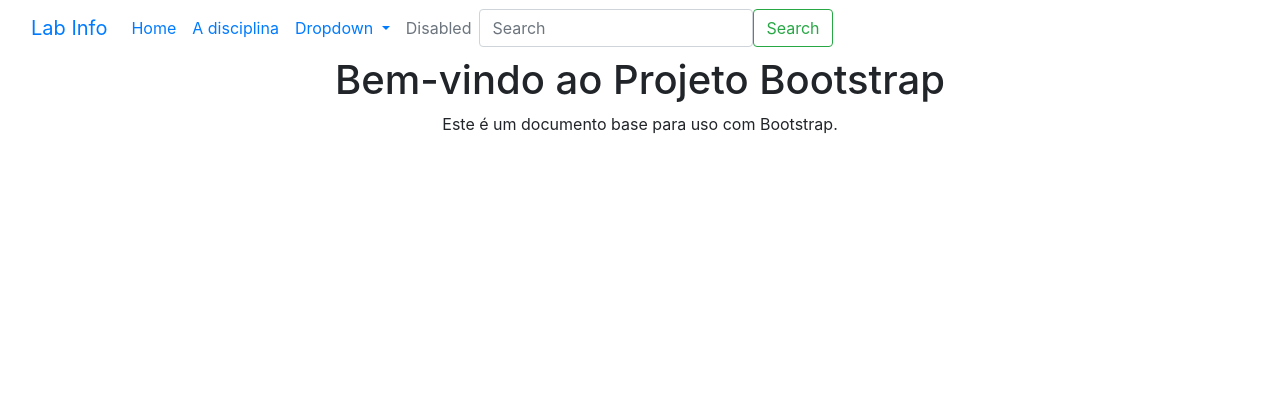
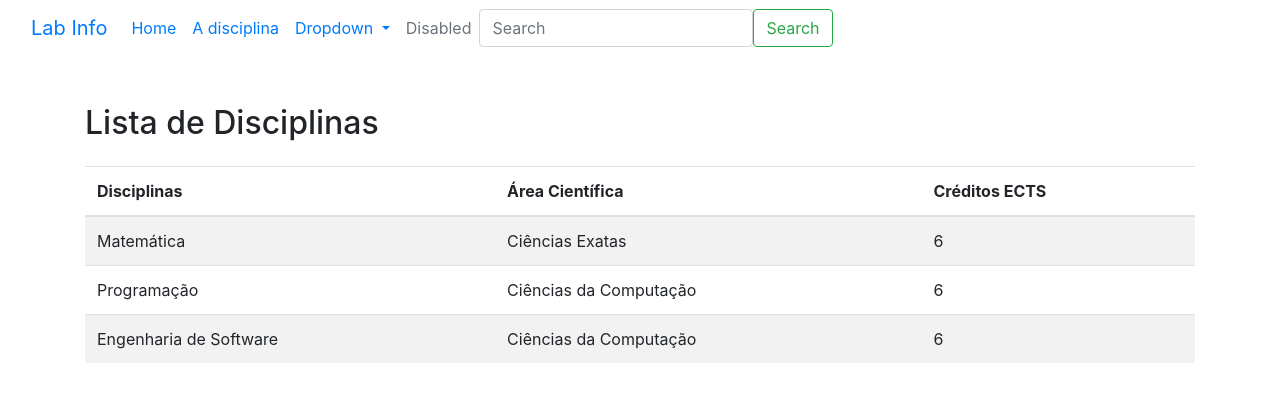
Before and after one commit to DanielMorais44/LI2024-Teste03, a plain HTML site: page disciplinas.html in a window 1280 px wide. Drawn offline with nearby package versions, Linux system fonts and the light colour scheme; a small style sheet from the web is missing.

Commit message:
5ª tarefa concluida

```diff
--- a/disciplinas.html
+++ b/disciplinas.html
@@ -4,7 +4,7 @@
   <meta charset="UTF-8">
   <meta name="viewport" content="width=device-width, initial-scale=1.0">
   <meta http-equiv="X-UA-Compatible" content="ie=edge">
-  <title>Bootstrap Base Document</title>
+  <title>Disciplinas</title>
 
   <!-- Bootstrap CSS (via CDN) -->
   <link
@@ -15,6 +15,8 @@
   >
 </head>
 <body>
+
+  <!-- Menu de navegação no topo -->
   <nav class="navbar navbar-expand-lg bg-body-tertiary">
     <div class="container-fluid">
       <a class="navbar-brand" href="#">Lab Info</a>
@@ -51,24 +53,49 @@
       </div>
     </div>
   </nav>
-  <!-- Conteúdo do corpo da página aqui -->
-  <h1 class="text-center">Bem-vindo ao Projeto Bootstrap</h1>
-  <p class="text-center">Este é um documento base para uso com Bootstrap.</p>
+
+  <!-- Tabela de Disciplinas -->
+  <div class="container mt-5">
+    <h2 class="mb-4">Lista de Disciplinas</h2>
+    <table class="table table-striped">
+      <thead>
+        <tr>
+          <th>Disciplinas</th>
+          <th>Área Científica</th>
+          <th>Créditos ECTS</th>
+        </tr>
+      </thead>
+      <tbody>
+        <tr>
+          <td>Matemática</td>
+          <td>Ciências Exatas</td>
+          <td>6</td>
+        </tr>
+        <tr>
+          <td>Programação</td>
+          <td>Ciências da Computação</td>
+          <td>6</td>
+        </tr>
+        <tr>
+          <td>Engenharia de Software</td>
+          <td>Ciências da Computação</td>
+          <td>6</td>
+        </tr>
+      </tbody>
+    </table>
+  </div>
 
   <!-- Optional JavaScript -->
-  <!-- jQuery (necessário para JavaScript do Bootstrap) -->
   <script
     src="https://code.jquery.com/jquery-3.5.1.slim.min.js"
     integrity="sha384-DfXdz2htPH0lsSSs5nCTpuj/zy4C+OGpamoFVy38MVBnE+IbbVYUew+OrCXaRkfj"
     crossorigin="anonymous"
   ></script>
-  <!-- Popper.js (necessário para JavaScript do Bootstrap) -->
   <script
     src="https://cdn.jsdelivr.net/npm/@popperjs/core@2.6.0/dist/umd/popper.min.js"
     integrity="sha384-KsvD7RFJcQ+Hc5NpS59Uj30STiVrXjMwyEp+9HIzZmv/ZarOV0B7ne9DzhGwjHiQ"
     crossorigin="anonymous"
   ></script>
-  <!-- Bootstrap JavaScript (via CDN) -->
   <script
     src="https://stackpath.bootstrapcdn.com/bootstrap/4.5.2/js/bootstrap.min.js"
     integrity="sha384-B4gt1jrGC7Jh4AgV5ZNckA4n9ZRz5yP9yL+M5TjnD+W7UwJ0v+gtJh59Wbk5/IJ"
```
Lines whose indentation alone changed are shown as unchanged.
